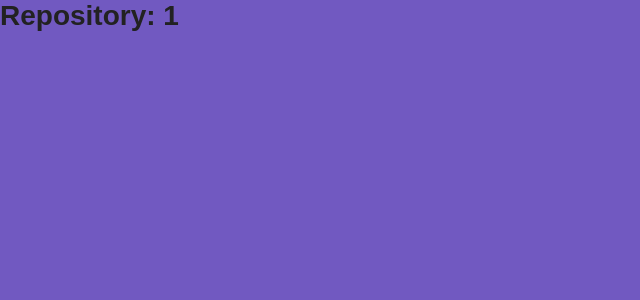
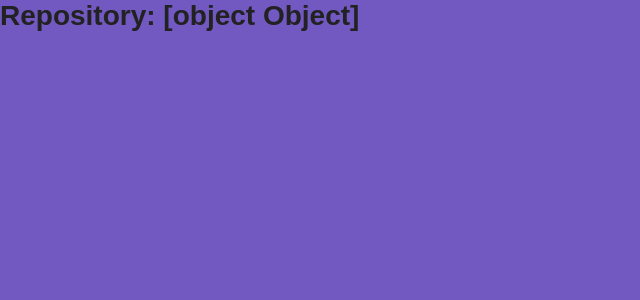
Before and after one commit to LORDBABUINO/bootcamp-modulo05, a React (Create React App) app: page /repository/1 in a window 1280 px wide. Shown: the top 300 px of the page, without its empty margins (0-640 px from the left). Built offline with nearby package versions, Linux system fonts and the light colour scheme; no server answers.

Commit message:
Requests repository details

```diff
--- a/src/pages/Repository/index.js
+++ b/src/pages/Repository/index.js
@@ -1,7 +1,38 @@
-import React from 'react'
+import React, { Component } from 'react'
+import api from '../../services/api'
 
-const Repository = ({ match }) => (
-  <h1>Repository: {decodeURIComponent(match.params.repository)}</h1>
-)
+class Repository extends Component {
+  state = {
+    repository: {},
+    issues: [],
+    loading: true,
+  }
+
+  async componentDidMount() {
+    const repoName = decodeURIComponent(this.props.match.params.repository)
+
+    const [{ data: repository }, { data: issues }] = await Promise.all([
+      await api.get(`/repos/${repoName}`),
+      await api.get(`/repos/${repoName}/issues`, {
+        params: {
+          state: 'open',
+          per_page: 5,
+        },
+      }),
+    ])
+    this.setState({
+      repository,
+      issues,
+      loading: false,
+    })
+    console.log({ repository })
+    console.log({ issues })
+  }
+
+  render() {
+    const { repository, issues, loading } = this.state
+    return <h1>Repository: {decodeURIComponent(repository)}</h1>
+  }
+}
 
 export default Repository
```
